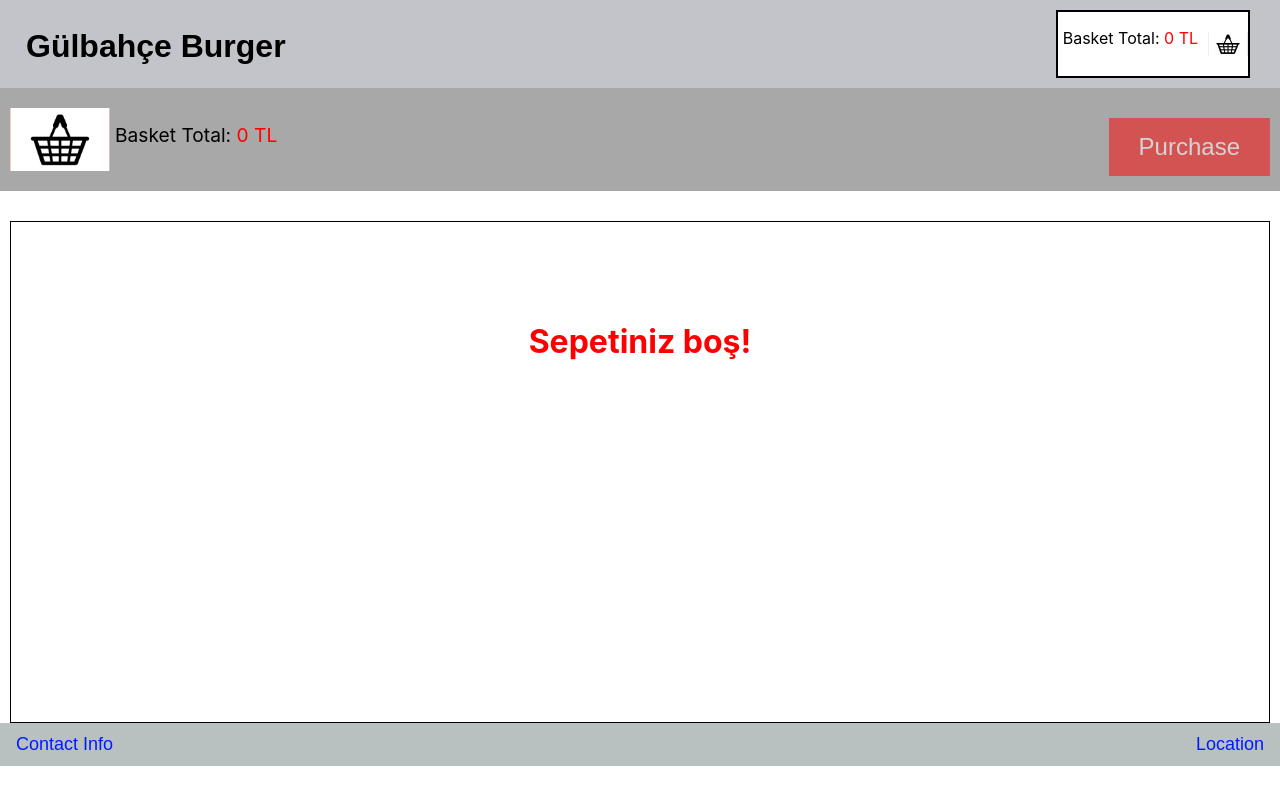
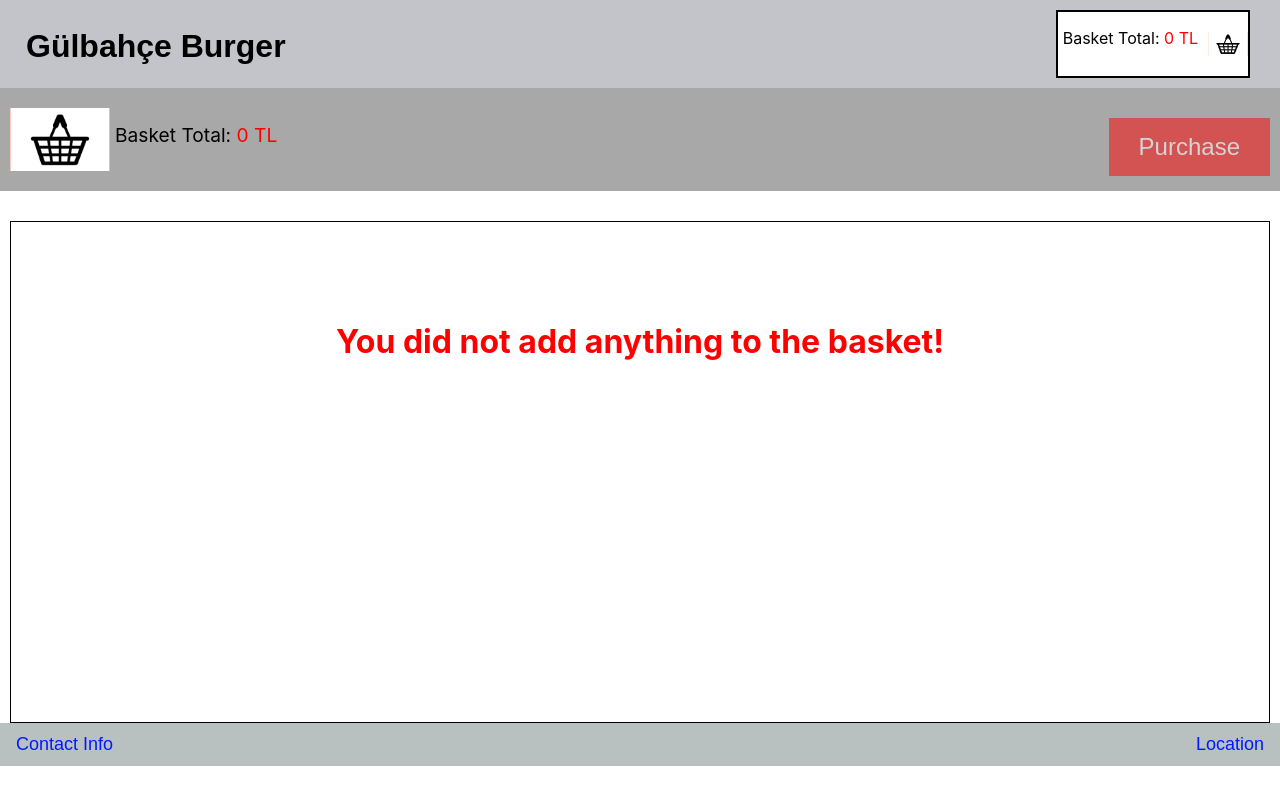
Before and after one commit to n34064730/GulbahceBurgerFinal, a React (Create React App) app: page /basket in a window 1280 px wide. Built offline with nearby package versions, Linux system fonts and the light colour scheme.

Commit message:
Final v1

```diff
--- a/src/App.js
+++ b/src/App.js
@@ -6,15 +6,11 @@ import HomePage from "./components/pages/HomePage";
 function App() {
   return (
     <Router>
-
-
       <Routes>
         <Route path="/" element={<HomePage />} />
         <Route path="/menu" element={<MenuItemPage />} />
         <Route path="/basket" element={<BasketPage />} />
       </Routes>
-
-
     </Router>
   );
 }
--- a/src/components/NameBox.js
+++ b/src/components/NameBox.js
@@ -25,11 +25,6 @@ const NameBox = () => {
     }
   };
 
-  useEffect(() => {
-    localStorage.removeItem("login");
-    localStorage.removeItem("name");
-  }, []);
-
   if (isSubmit) {
     return (
       <form className={classes["my-form"]}>
--- a/src/components/details/BasketContents.js
+++ b/src/components/details/BasketContents.js
@@ -23,7 +23,7 @@ function BasketContents() {
   return (
     <div className={classes["basket-content"]} style={{ height: "250px" }}>
       <h1 style={{ color: "red", textAlign: "center", marginTop: "100px" }}>
-        Sepetiniz boş!
+        You did not add anything to the basket!
       </h1>
     </div>
   );
```
